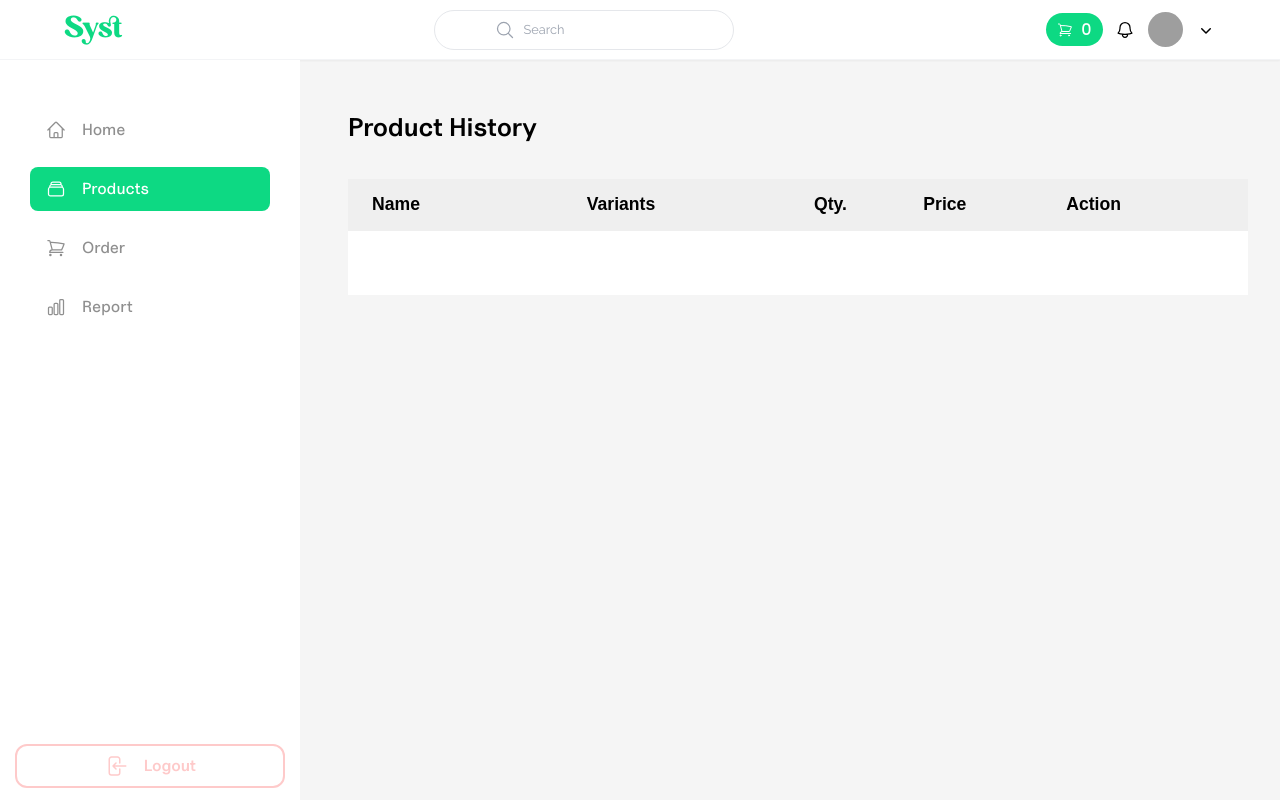
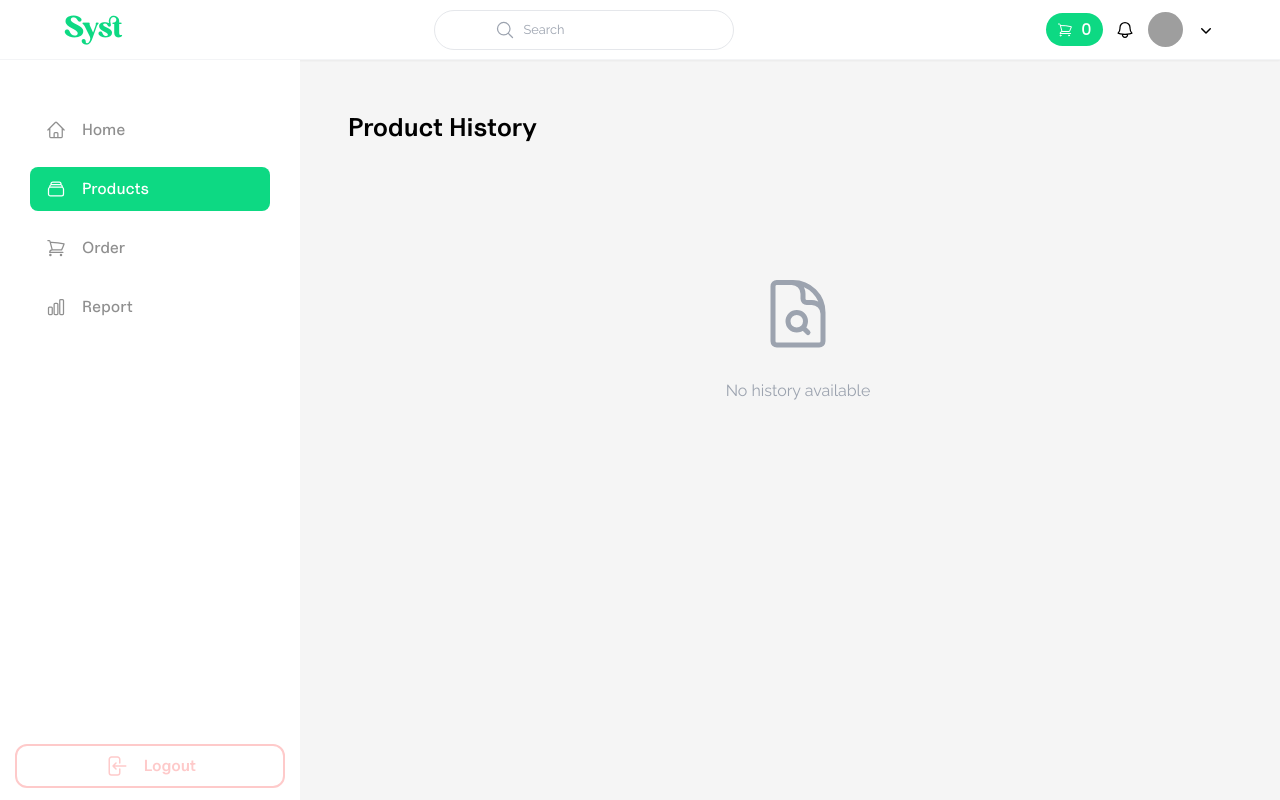
Before and after one commit to Tulasijoshua/rancard_intern_assessment, a React (Vite) app: page /products in a window 1280 px wide. Built offline with nearby package versions, Linux system fonts and the light colour scheme; sample sign-in values are in the browser's storage; grey boxes are pictures that could not be loaded; a web font is replaced by a local one.

Commit message:
Feat: update

```diff
--- a/package.json
+++ b/package.json
@@ -16,6 +16,7 @@
     "image-compressor.js": "^1.1.4",
     "react": "^18.2.0",
     "react-chartjs-2": "^5.2.0",
+    "react-csv": "^2.2.2",
     "react-dom": "^18.2.0",
     "react-redux": "^9.1.2",
     "react-router-dom": "^6.23.1",
--- a/src/pages/views/order/OrderPage.jsx
+++ b/src/pages/views/order/OrderPage.jsx
@@ -3,6 +3,7 @@ import { orderedProd, prodHistory } from '../../../utils/products'
 import { useDispatch, useSelector } from 'react-redux';
 import { loadHistory } from '../../../store/historySlice';
 import Alert from '../../../common/Alert';
+import Empty from '../../../common/Empty';
 
 const OrderPage = () => {
     const dispatch = useDispatch();
@@ -25,6 +26,7 @@ const OrderPage = () => {
             </button>
         </div>
       <div className='w-full py-[2rem] overflow-auto'>
+        {historyItems.length > 0 ? (<>
             <table className='min-w-[700px] w-full uncut-regular'>
                 <thead className='w-full xl:text-[1rem] text-[0.9rem] bg-[#EFEFEF]'>
                     <tr className=' text-left'>
@@ -62,6 +64,9 @@ const OrderPage = () => {
                     }
                 </tbody>
             </table>
+        </>):(<>
+            <div className='w-full flex flex-col justify-center items-center pt-[4rem]'><Empty text={'No order available'}/></div>
+        </>)}
         <div className='w-full py-[2rem] bg-white'>
 
         </div>
--- a/src/pages/views/products/ProductsPage.jsx
+++ b/src/pages/views/products/ProductsPage.jsx
@@ -5,6 +5,8 @@ import { loadProducts } from '../../../store/productSlice';
 import Empty from '../../../common/Empty';
 import { loadCart, removeItem } from '../../../store/cartSlice';
 import Alert from '../../../common/Alert';
+import Button from '../../../common/Button';
+import { CSVLink } from 'react-csv';
 
 const ProductsPage = () => {
     const cartItems = useSelector(state => state.cart.items);
@@ -30,13 +32,15 @@ const ProductsPage = () => {
         setAlert({...isAlert, status: true, text: "Product deleted!", type: 'error'})
       };
 
+
+
   return (
     <section className='maxSection w-full lg:px-[2rem] px-[1rem] sm:py-[3rem] py-[1.5rem]'>
         <Alert big={isAlert.bigText} button1={isAlert.button} action1={()=>isAlert.action()} isON={isAlert.status} type={isAlert.type} message={isAlert.text} setON={(val)=>setAlert({...isAlert, status: false, text: ''})}/>
 
       <h2 className='uncut text-left 2xl:text-[1.8rem] xl:text-[1.6rem] md:text-[1.5rem] text-[1.5rem] font-semibold'>Product History</h2>
+      {cartItems.length > 0 ? (<>
         <div className='w-full py-[2rem] overflow-auto'>
-
                     <table className='min-w-[500px] w-full uncut-regular'>
                         <thead className='w-full xl:text-[1.1rem] text-[1rem] bg-[#EFEFEF]'>
                             <tr className=' text-left'>
@@ -73,10 +77,14 @@ const ProductsPage = () => {
                         </tbody>
                     </table>
 
-        <div className='w-full py-[2rem] bg-white'>
-
+            <div className='w-full py-[2rem] px-[2rem] bg-white'>
+                {/* <Button  title="Export CSV" /> */}
+                <CSVLink data={cartItems} className='px-[1rem] py-[0.5rem] bg-[#0DD983] text-white '>Export</CSVLink>
             </div>
         </div>
+      </>) : (<>
+        <div className='w-full flex flex-col justify-center items-center pt-[4rem]'><Empty text={'No history available'}/></div>
+      </>)}
     </section>
   )
 }
```
Also changed, not shown: 1 other file (tests, documents, lock files or other folders). Lines whose indentation alone changed are shown as unchanged.
